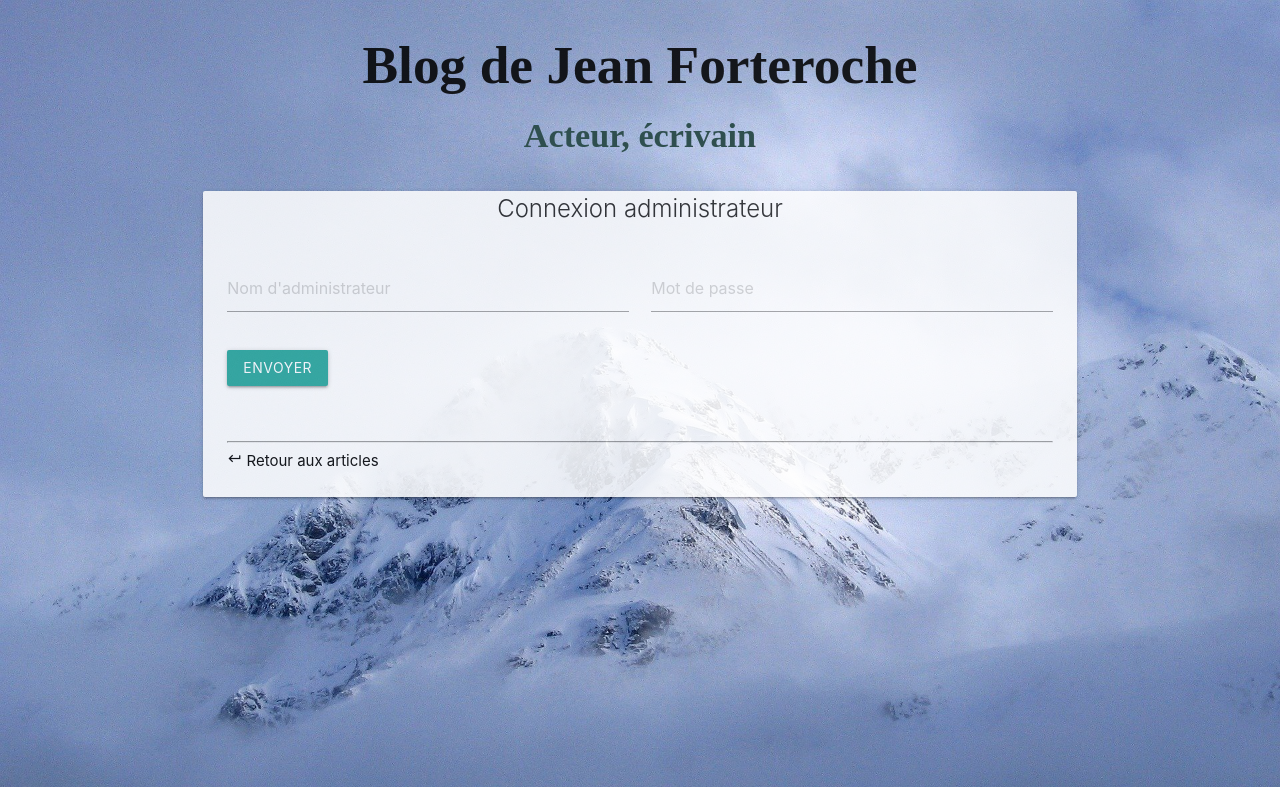
After one commit to Existrace/Projet_blog, a PHP site: template views/Admin/index.php in a window 1280 px wide. The commit adds this page. Shown: the top 787 px of the page. Run offline with PHP 8.4, Linux system fonts and the light colour scheme; the template is opened without the code that fills it, so the values that code supplies are empty.

Commit message:
Echec récupération variable post + ajout vues admin

```diff
--- /dev/null
+++ b/views/Admin/index.php
@@ -0,0 +1,49 @@
+<div class="container">
+    <div class="section">
+
+        <!--   Page Section  -->
+        <div class="row">
+            <div class="col m12">
+                <div class="card" style="opacity: 0.85;">
+                    <div class="center">
+                        <span class="card-title">
+                            Connexion administrateur
+                        </span>
+                    </div>
+                    <div class="card-content">
+
+                        <div class="row">
+                            <form class="col s12 m12">
+                                <div class="row">
+                                    <form action="" method="post">
+                                        <div class="input-field col s6">
+                                            <input type="text" name="admin" class="validate" placeholder="Nom d'administrateur" ">
+                                        </div>
+                                        <div class="input-field col s6">
+                                            <input type="password" name="passw" class="validate" placeholder="Mot de passe" ">
+                                        </div>
+                                        <div class="input-field col s8">
+                                            <button class="btn waves-effect waves-light" name="submit" type="submit">
+                                                Envoyer
+                                            </button>
+                                        </div>
+                                    </form>
+                                </div>
+                            </form>
+                        </div>
+
+
+                        <hr/>
+                        <p>
+                            <a class="black-text text-lighten-3" href="/post/index"> <i class="tiny material-icons">keyboard_return</i>
+                                Retour aux articles </a>
+                        </p>
+                    </div>
+
+                </div>
+            </div>
+
+        </div>
+
+    </div>
+</div>
--- a/views/Post/index.php
+++ b/views/Post/index.php
@@ -25,4 +25,9 @@
         <?php endforeach; ?>
     </div>
 
+    <div class="row center">
+        <a class="title_post"
+           href="/admin"> Partie administration</a>
+    </class>
+
 </div>
--- a/views/Post/show.php
+++ b/views/Post/show.php
@@ -23,14 +23,15 @@
                         <div class="row">
                             <form class="col s12">
                                 <div class="row">
-                                    <form action="show.php" method="post">
+                                    <form action="index.php?action=show" method="post">
                                         <div class="input-field col s6">
                                             <label for="email">E-mail</label>
                                             <input id="email" type="email" name="email" class="validate" placeholder="Ecrivez votre email...">
                                         </div>
                                         <div class="input-field col s8">
                                             <label for="textarea">Votre commentaire</label>
-                                            <textarea id="textarea" name="comment" class="materialize-textarea" placeholder="Ecrivez votre commentaire...">
+                                            <textarea id="textarea" name="content" class="materialize-textarea" required
+                                                      placeholder="Ecrivez votre commentaire...">
                                             </textarea>
                                         </div>
                                         <div class="input-field col s8">
```
Also changed, not shown: controllers/Admin.php (added, +30 -0 lines), controllers/Post.php (+15 -3 lines), index.php (+15 -9 lines), models/CommentManager.php (+7 -5 lines), views/Admin/create.php (added, +31 -0 lines).
